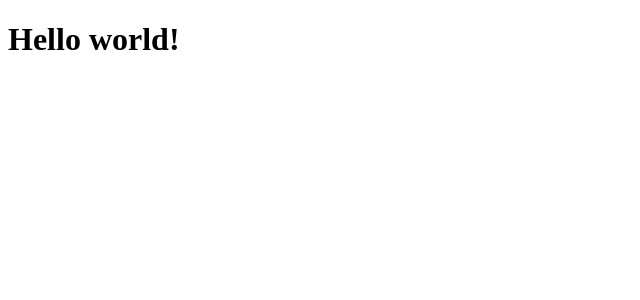
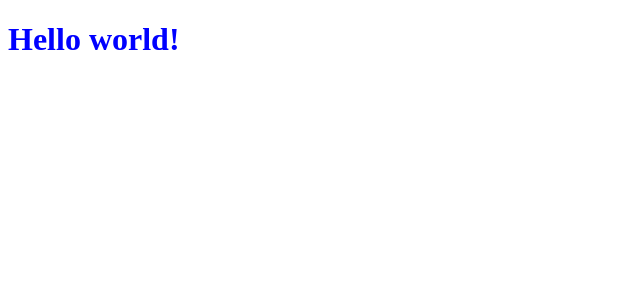
Before and after one commit to daido1976/yumemi-exam-frontend, a React (Vite) app: page / in a window 1280 px wide. Shown: the top 300 px of the page, without its empty margins (0-640 px from the left). Built offline with nearby package versions, Linux system fonts and the light colour scheme.

Commit message:
Introduce css modules

```diff
--- /dev/null
+++ b/src/App.module.css
@@ -0,0 +1,3 @@
+.blue {
+  color: blue;
+}
--- a/src/App.tsx
+++ b/src/App.tsx
@@ -1,7 +1,9 @@
+import classes from "./App.module.css";
+
 function App() {
   return (
     <div className="App">
-      <h1>Hello world!</h1>
+      <h1 className={classes.blue}>Hello world!</h1>
     </div>
   );
 }
```
